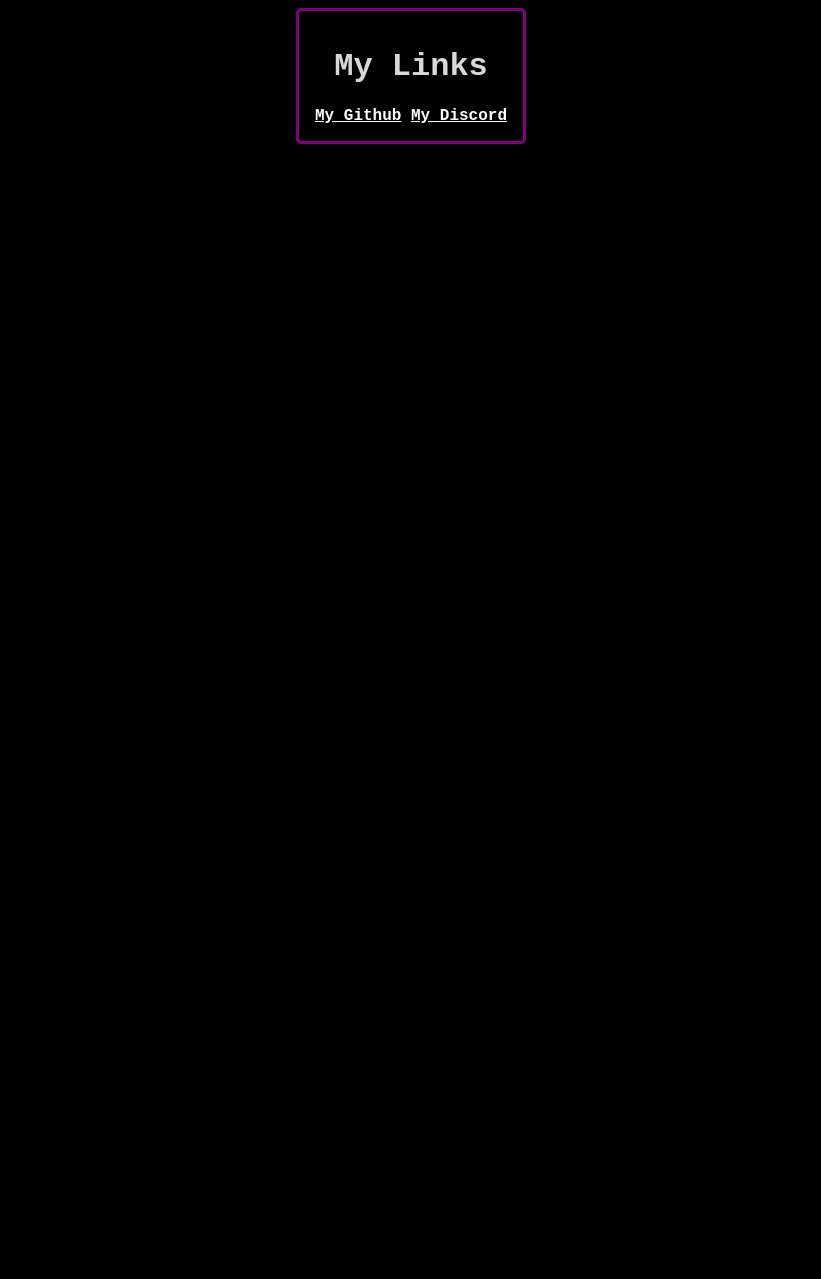
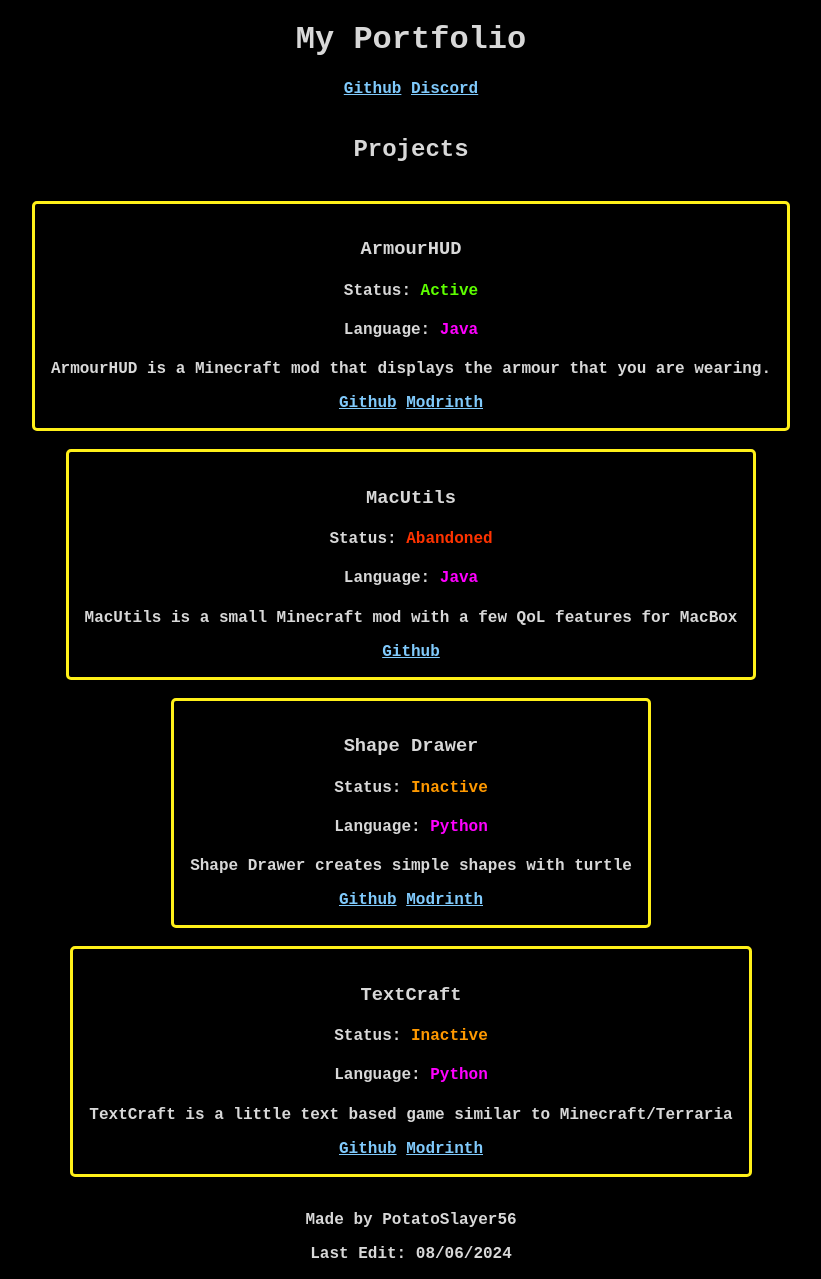
Before and after one commit to PotatoSlayer56/potatoslayer56.github.io, a plain HTML site: page index.html in a window 1280 px wide. Shown: the whole page, without its empty margins (229-1050 px from the left). Before the commit the page ends 800 px from the top, so only its background shows below. Drawn offline with Linux system fonts and the light colour scheme.

Commit message:
Added projects

```diff
--- a/index.html
+++ b/index.html
@@ -6,9 +6,54 @@
     </head>
     <body>
         <div id="banner">
-            <h1>My Links</h1>
-            <a href="https://github.com/PotatoSlayer56">My Github</a>
-            <a href="https://discord.com/users/402274060027035656">My Discord</a>
+            <h1>My Portfolio</h1>
+            <a href="https://github.com/PotatoSlayer56">Github</a>
+            <a href="https://discord.com/users/402274060027035656">Discord</a>
         </div>
+        <br/>
+        <article>
+            <h2>Projects</h2>
+            <br/>
+            <div id="projects_armourhud">
+                <h3>ArmourHUD</h3>
+                <h4>Status: <em id="active">Active</em></h4>
+                <h4>Language: <em id="programming_language">Java</em></h4>
+                <p>ArmourHUD is a Minecraft mod that displays the armour that you are wearing.</p>
+                <a href="https://github.com/PotatoSlayer56/ArmourHUD">Github</a>
+                <a href="https://modrinth.com/mod/armourhud">Modrinth</a>
+            </div>
+            <br/>
+            <div id="projects_macutils">
+                <h3>MacUtils</h3>
+                <h4>Status: <em id="abandoned">Abandoned</em></h4>
+                <h4>Language: <em id="programming_language">Java</em></h4>
+                <p>MacUtils is a small Minecraft mod with a few QoL features for MacBox</p>
+                <a href="https://github.com/PotatoSlayer56/ArmourHUD">Github</a>
+            </div>
+            <br/>
+            <div id="projects_shapedrawer">
+                <h3>Shape Drawer</h3>
+                <h4>Status: <em id="inactive">Inactive</em></h4>
+                <h4>Language: <em id="programming_language">Python</em></h4>
+                <p>Shape Drawer creates simple shapes with turtle</p>
+                <a href="https://github.com/PotatoSlayer56/ArmourHUD">Github</a>
+                <a href="https://modrinth.com/mod/armourhud">Modrinth</a>
+            </div>
+            <br/>
+            <div id="projects_textcraft">
+                <h3>TextCraft</h3>
+                <h4>Status: <em id="inactive">Inactive</em></h4>
+                <h4>Language: <em id="programming_language">Python</em></h4>
+                <p>TextCraft is a little text based game similar to Minecraft/Terraria</p>
+                <a href="https://github.com/PotatoSlayer56/ArmourHUD">Github</a>
+                <a href="https://modrinth.com/mod/armourhud">Modrinth</a>
+            </div>
+            <br/>
+        </article>
+
+        <footer>
+            <p>Made by PotatoSlayer56</p>
+            <p>Last Edit: 08/06/2024</p>
+        </footer>
     </body>
 </html>
--- a/style.css
+++ b/style.css
@@ -3,10 +3,16 @@
     font-weight: bold;
     background-color: #000000;
     color: #d8d8d8;
+    text-align: center;
 }
 
-#banner {
-    border-color: purple;
+article a {
+    color: #80cafc;
+}
+
+article div {
+    color: #d8d8d8;
+    border-color: #fff019;
     border-radius: 5px;
     border-style: solid;
     border-width: 3px;
@@ -15,10 +21,34 @@
     margin: auto;
 }
 
+#banner {
+    text-align: center;
+}
+
 #banner h1 {
     text-align: center;
 }
 
 #banner a {
-    color: white;
+    color: #80cafc;
 }
+
+#active {
+    color: #5eff00;
+    font-style: normal
+}
+
+#inactive {
+    color: #ff9900;
+    font-style: normal
+}
+
+#abandoned {
+    color: #ff3300;
+    font-style: normal
+}
+
+#programming_language {
+    color: #ff00ff;
+    font-style: normal
+}
```
